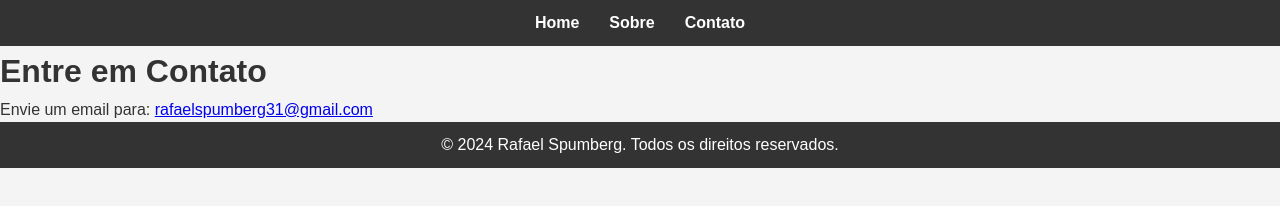
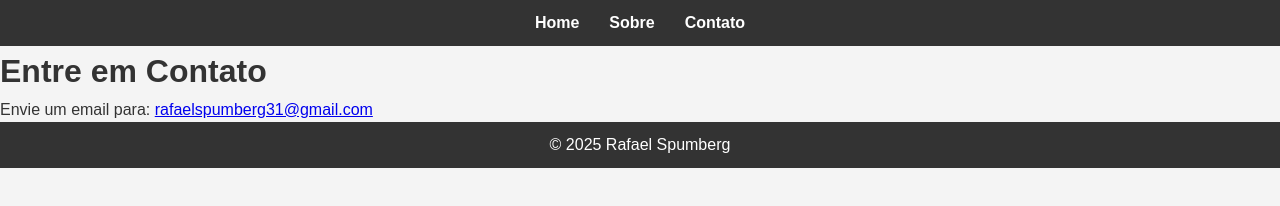
Before and after one commit to RafaelSpumbergSeus/teste1, a plain HTML site: page contact.html in a window 1280 px wide. Drawn offline with Linux system fonts and the light colour scheme.

Commit message:
contact.html

```diff
--- a/contact.html
+++ b/contact.html
@@ -23,7 +23,7 @@
     </main>
 
     <footer>
-        <p>&copy; 2024 Rafael Spumberg. Todos os direitos reservados.</p>
+        <p>&copy; 2025 Rafael Spumberg</p>
     </footer>
 </body>
 </html>
```
